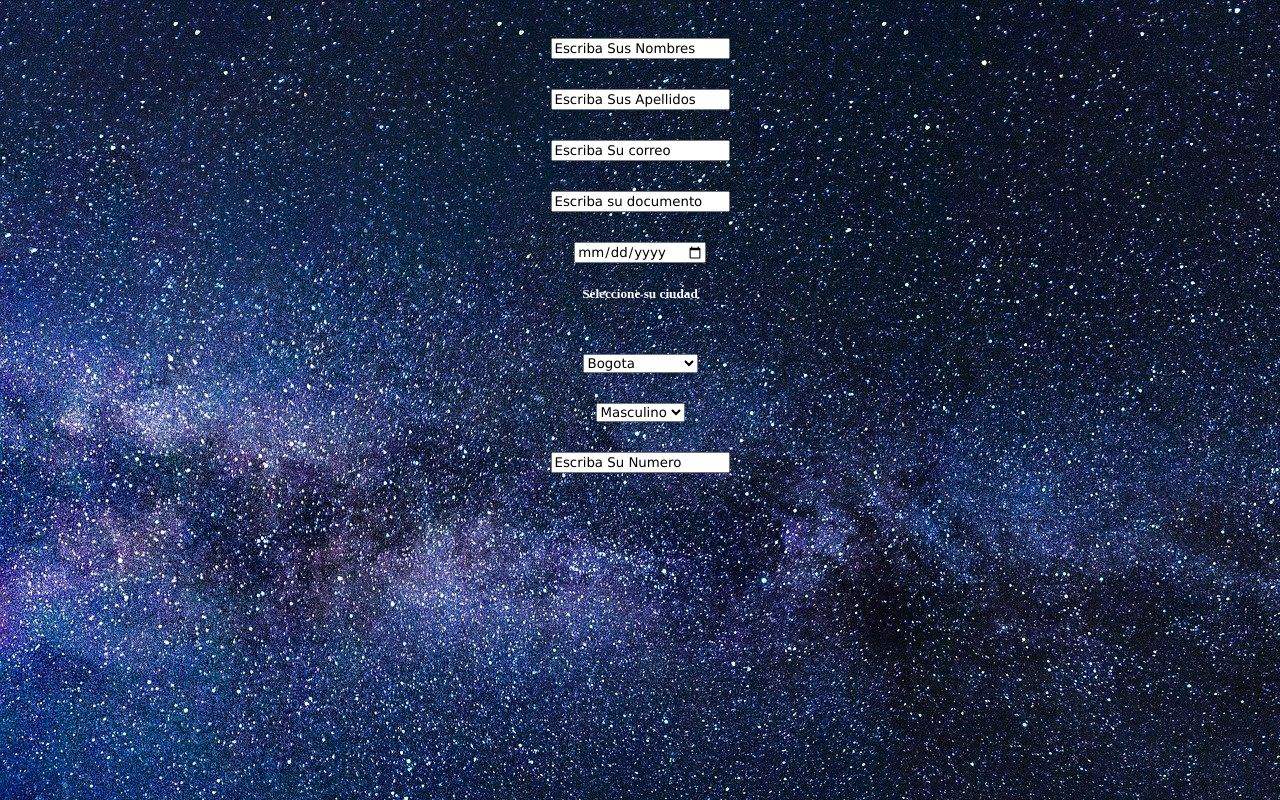
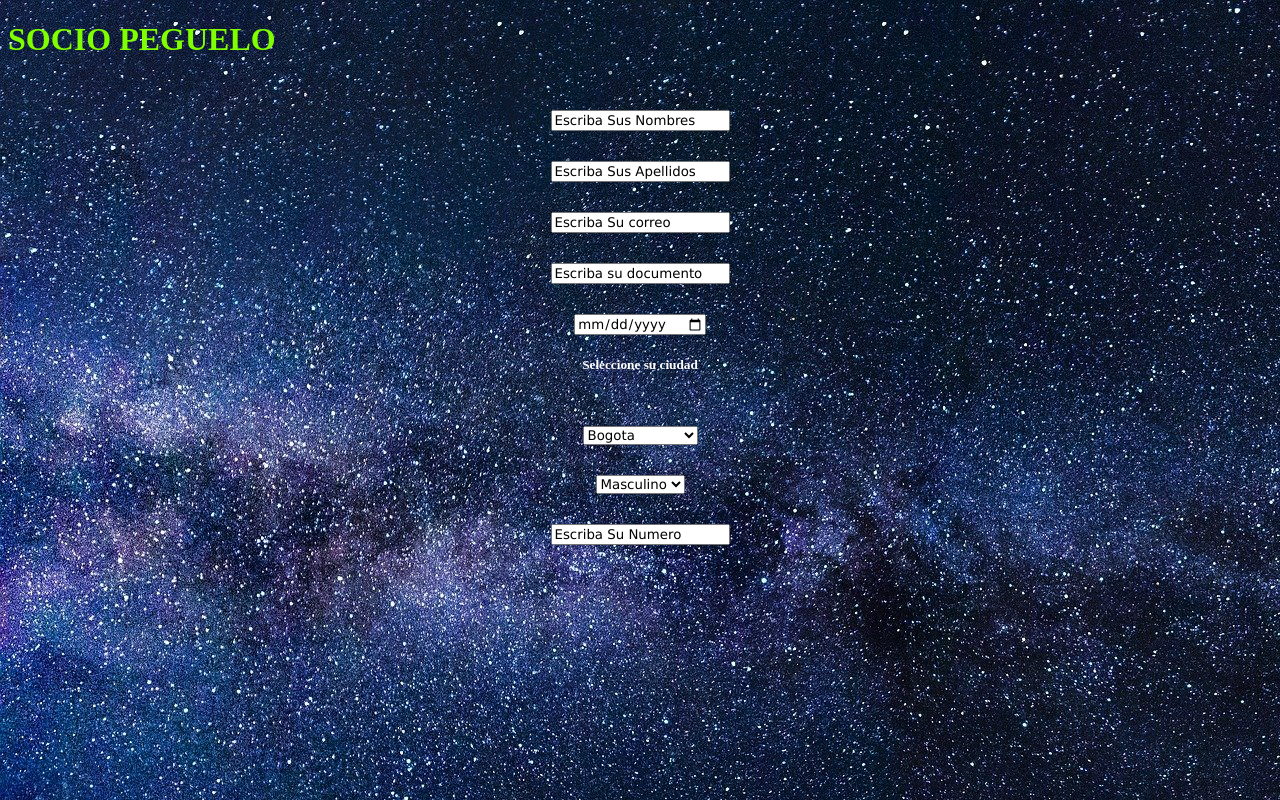
Before and after one commit to Brandonrosas56/TRABAJO-FORMULARIO, a plain HTML site: page index.html in a window 1280 px wide. Drawn offline with Linux system fonts and the light colour scheme.

Commit message:
Update index.html

```diff
--- a/index.html
+++ b/index.html
@@ -32,12 +32,15 @@
             color: white;
 
         }
+        h1{
+            color: chartreuse;
+        }
 
     </style>
 </head>
 <body>
 
-
+    <h1>SOCIO PEGUELO</h1>
   <center>
 <input type="text"  placeholder="Escriba Sus Nombres"> </br>
 <input type="text"  placeholder="Escriba Sus Apellidos"> </br>
```
